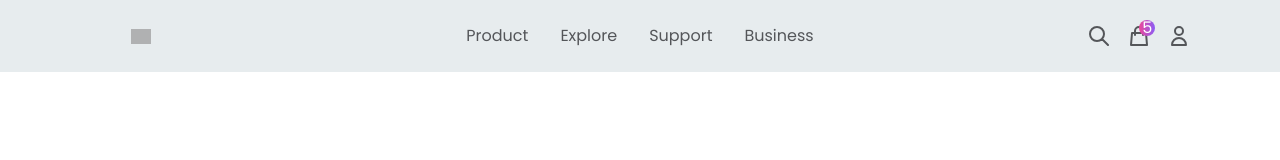
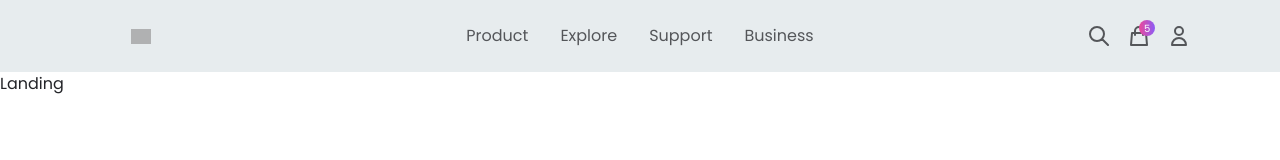
Before and after one commit to vishesh-baj/applestore-redesign-nextjs-typescript, a Next.js app in the folder apple-redesign-nextjs-typescript/: page / in a window 1280 px wide. Shown: the top 160 px of the page. Built offline with nearby package versions, Linux system fonts and the light colour scheme; grey boxes are pictures that could not be loaded.

Commit message:
added changes to header component and created a new landing page

```diff
--- a/apple-redesign-nextjs-typescript/components/Header.tsx
+++ b/apple-redesign-nextjs-typescript/components/Header.tsx
@@ -34,7 +34,7 @@ const Header = () => {
         <SearchIcon className="headerIcon" />
         <Link href="/checkout">
           <div className="relative cursor-pointer">
-            <span className="absolute -right-1 -top-1 z-40 flex h-4 w-4 items-center justify-center rounded-full bg-gradient-to-r from-pink-500 to-violet-500 text-white">
+            <span className="absolute -right-1 -top-1 z-40 flex h-4 w-4 items-center justify-center rounded-full bg-gradient-to-r from-pink-500 to-violet-500 text-[10px] text-white">
               5
             </span>
             <ShoppingBagIcon className="headerIcon" />
--- /dev/null
+++ b/apple-redesign-nextjs-typescript/components/Landing.tsx
@@ -0,0 +1,7 @@
+import React from "react";
+
+const Landing = () => {
+  return <section>Landing</section>;
+};
+
+export default Landing;
--- a/apple-redesign-nextjs-typescript/pages/index.tsx
+++ b/apple-redesign-nextjs-typescript/pages/index.tsx
@@ -1,6 +1,7 @@
 import type { NextPage } from "next";
 import Head from "next/head";
 import Header from "../components/Header";
+import Landing from "../components/Landing";
 
 const Home: NextPage = () => {
   return (
@@ -10,6 +11,10 @@ const Home: NextPage = () => {
         <link rel="icon" href="/favicon.ico" />
       </Head>
       <Header />
+
+      <main>
+        <Landing />
+      </main>
     </div>
   );
 };
```
